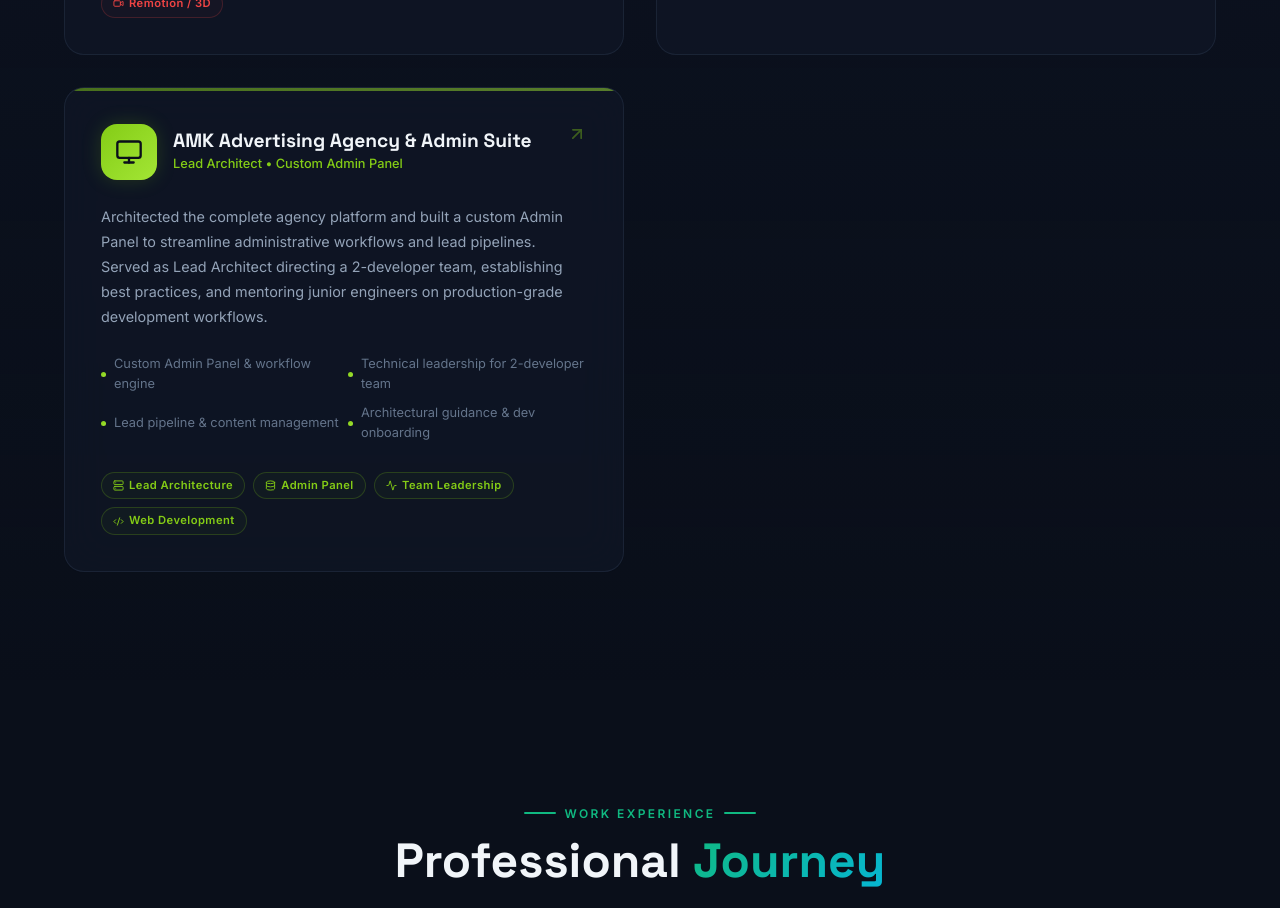
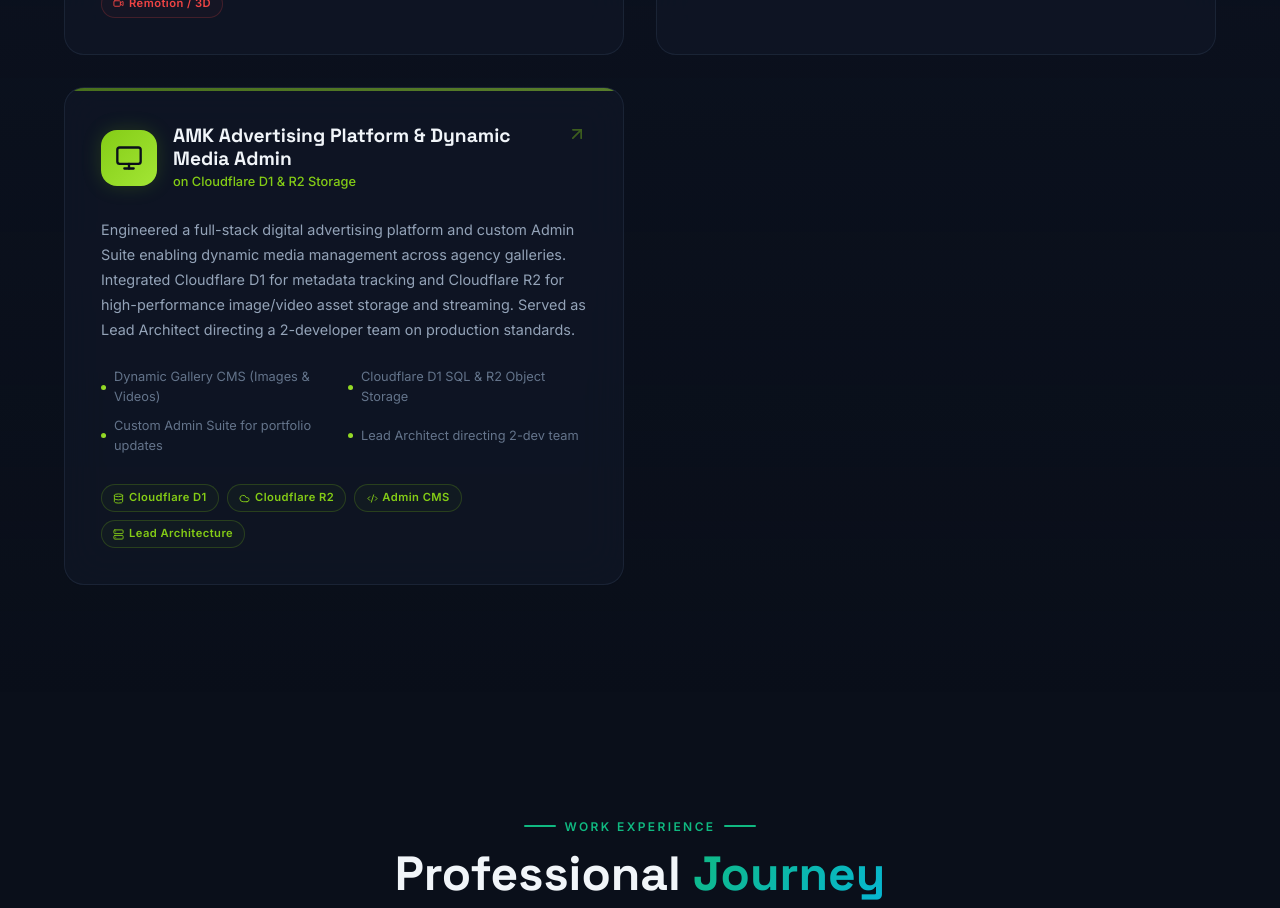
Before and after one commit to abdul-ahad-butt/my-portfolio, a React (Vite) app: page / in a window 1280 px wide. Shown: the part 4120-5028 px from the top of the page. Built offline with nearby package versions, Linux system fonts and the light colour scheme; no server answers.

Commit message:
feat: highlight Cloudflare D1 and R2 architecture in AMK Advertising project

```diff
--- a/src/components/Projects.jsx
+++ b/src/components/Projects.jsx
@@ -112,12 +112,12 @@ const PROJECTS = [
     id: 'amk-advertising',
     icon: <Monitor size={28} />,
     iconBg: 'linear-gradient(135deg, #84cc16, #a3e635)',
-    title: 'AMK Advertising Agency & Admin Suite',
-    subtitle: 'Lead Architect • Custom Admin Panel',
-    description: 'Architected the complete agency platform and built a custom Admin Panel to streamline administrative workflows and lead pipelines. Served as Lead Architect directing a 2-developer team, establishing best practices, and mentoring junior engineers on production-grade development workflows.',
-    tags: ['Lead Architecture', 'Admin Panel', 'Team Leadership', 'Web Development'],
-    tagIcons: [<Server size={11} />, <Database size={11} />, <Activity size={11} />, <Code2 size={11} />],
-    features: ['Custom Admin Panel & workflow engine', 'Technical leadership for 2-developer team', 'Lead pipeline & content management', 'Architectural guidance & dev onboarding'],
+    title: 'AMK Advertising Platform & Dynamic Media Admin',
+    subtitle: 'on Cloudflare D1 & R2 Storage',
+    description: 'Engineered a full-stack digital advertising platform and custom Admin Suite enabling dynamic media management across agency galleries. Integrated Cloudflare D1 for metadata tracking and Cloudflare R2 for high-performance image/video asset storage and streaming. Served as Lead Architect directing a 2-developer team on production standards.',
+    tags: ['Cloudflare D1', 'Cloudflare R2', 'Admin CMS', 'Lead Architecture'],
+    tagIcons: [<Database size={11} />, <Cloud size={11} />, <Code2 size={11} />, <Server size={11} />],
+    features: ['Dynamic Gallery CMS (Images & Videos)', 'Cloudflare D1 SQL & R2 Object Storage', 'Custom Admin Suite for portfolio updates', 'Lead Architect directing 2-dev team'],
     accent: '#84cc16',
     accentAlt: '#a3e635',
   }
```
